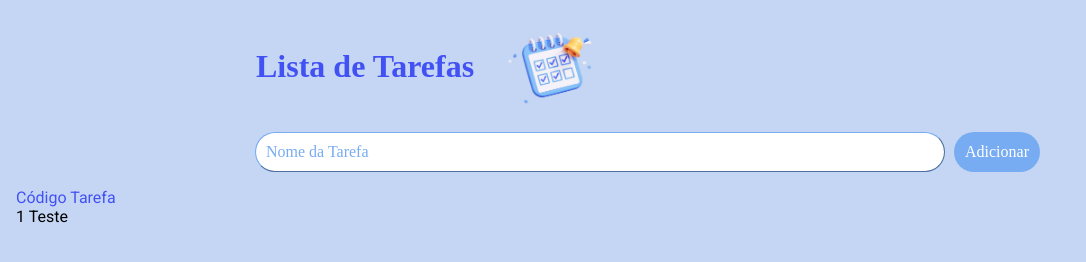
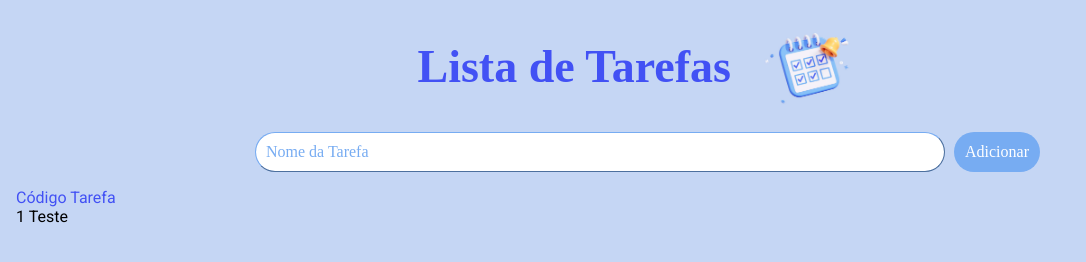
Before and after one commit to rafagt2004/exerc-cio_jquery, a plain HTML site: page index.html in a window 1280 px wide. Shown: the whole page, without its empty margins (0-1086 px from the left). Drawn offline with Linux system fonts and the light colour scheme; a web font is replaced by a local one.

Commit message:
ajustando header no centro e aumentando fonte do titulo para 23px

```diff
--- a/main.css
+++ b/main.css
@@ -18,6 +18,9 @@ header{
     color:  #4251f4;
     font-family: "Sigmar", serif;
     margin-bottom: 20px;
+    font-size: 23px;
+    display: flex;
+    justify-content: center;
 }
 
 header, form {
```
